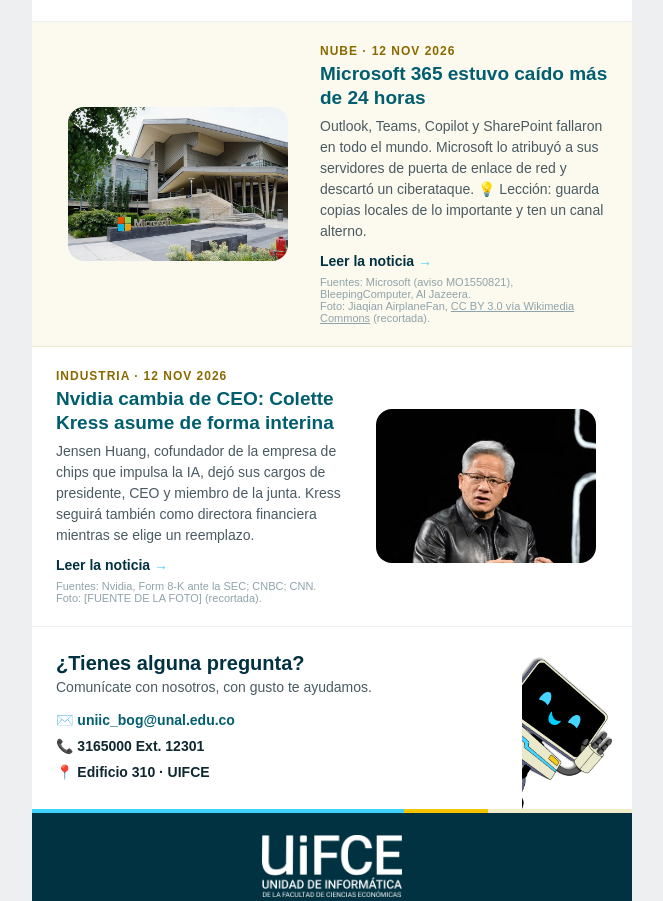
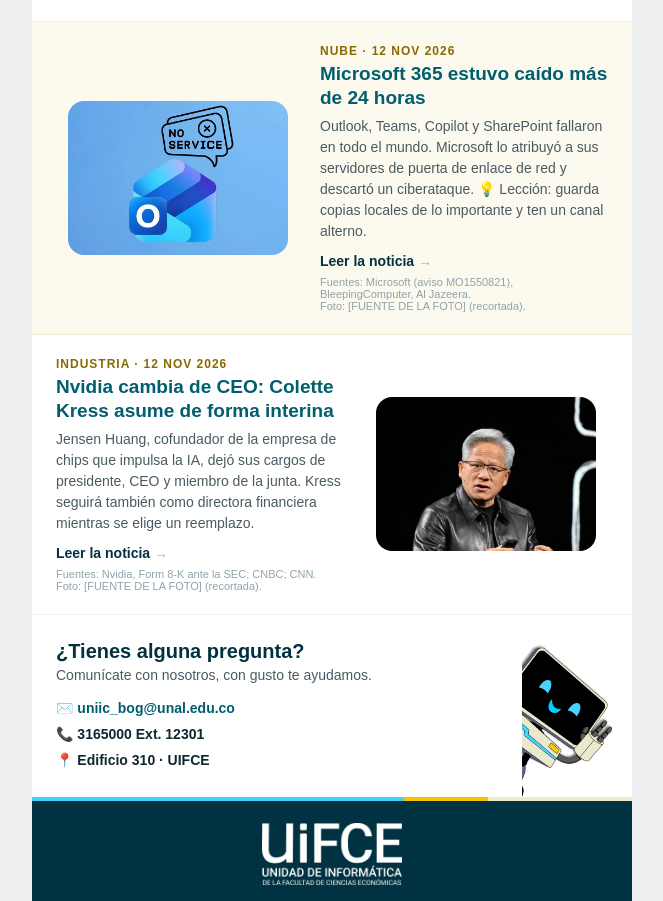
Before and after one commit to cdiazsu-source/ET-BoletinUIFCE1, a plain HTML site: page edicion-01.html in a window 1280 px wide. Shown: the part 2399-3300 px from the top of the page, without its empty margins (308-971 px from the left). Drawn offline with Linux system fonts and the light colour scheme; a web font is replaced by a local one.

Commit message:
Microsoft 365: imagen aportada por el usuario
- Imagen de Outlook "No service" (recortada a 800x560) en correo, MD y TV
- Crédito pendiente marcado con ✏️ CRÉDITO FOTO MICROSOFT
- Se retira la foto de Commons del campus de Redmond

Co-Authored-By: Claude Opus 5.5 <noreply@anthropic.com>

```diff
--- a/edicion-01.html
+++ b/edicion-01.html
@@ -308,14 +308,14 @@
         <table role="presentation" width="100%" cellpadding="0" cellspacing="0" border="0">
           <tr>
             <td class="col col-img" width="244" valign="middle" align="center" style="width:244px; padding:22px 0 22px 24px;">
-              <a href="https://www.bleepingcomputer.com/news/microsoft/massive-microsoft-365-outage-disrupts-outlook-teams-copilot-worldwide/" target="_blank" style="text-decoration:none;"><img src="https://raw.githubusercontent.com/cdiazsu-source/ET-BoletinUIFCE1/main/assets/img/foto-microsoft-redmond.jpg" width="220" alt="Edificio 92 del campus de Microsoft en Redmond, Washington" style="display:block; width:220px; max-width:100%; height:auto; border:0; border-radius:16px; margin:0 auto;"></a>
+              <a href="https://www.bleepingcomputer.com/news/microsoft/massive-microsoft-365-outage-disrupts-outlook-teams-copilot-worldwide/" target="_blank" style="text-decoration:none;"><img src="https://raw.githubusercontent.com/cdiazsu-source/ET-BoletinUIFCE1/main/assets/img/foto-microsoft-outlook-caido.jpg" width="220" alt="Ícono de Outlook con un globo que dice No service" style="display:block; width:220px; max-width:100%; height:auto; border:0; border-radius:16px; margin:0 auto;"></a>
             </td>
             <td class="col col-txt" valign="middle" style="padding:22px 24px 22px 20px; font-family:'Ancizar Sans',Arial,Helvetica,sans-serif; text-align:left;">
               <div style="font-size:12px; font-weight:700; letter-spacing:1px; text-transform:uppercase; color:#8A6A00;">Nube · 12 nov 2026</div>
               <div style="font-size:19px; line-height:24px; font-weight:800; color:#005E6F; padding-top:4px;">Microsoft 365 estuvo caído más de 24 horas</div>
               <div style="font-size:14px; line-height:21px; color:#4A5A62; padding-top:6px;">Outlook, Teams, Copilot y SharePoint fallaron en todo el mundo. Microsoft lo atribuyó a sus servidores de puerta de enlace de red y descartó un ciberataque. 💡 Lección: guarda copias locales de lo importante y ten un canal alterno.</div>
               <div style="padding-top:10px;"><a href="https://www.bleepingcomputer.com/news/microsoft/massive-microsoft-365-outage-disrupts-outlook-teams-copilot-worldwide/" target="_blank" style="font-size:14px; font-weight:800; color:#003241; text-decoration:none;">Leer la noticia <span style="color:#3ED3FF;">→</span></a></div>
-              <div style="font-size:11px; color:#8FA3AB; padding-top:6px;">Fuentes: Microsoft (aviso MO1550821), BleepingComputer, Al Jazeera.<br>Foto: Jiaqian AirplaneFan, <a href="https://commons.wikimedia.org/wiki/File:Building_92_of_Microsoft_Redmond_Campus_-_panoramio.jpg" target="_blank" style="color:#8FA3AB;">CC BY 3.0 vía Wikimedia Commons</a> (recortada).</div>
+              <div style="font-size:11px; color:#8FA3AB; padding-top:6px;">Fuentes: Microsoft (aviso MO1550821), BleepingComputer, Al Jazeera.<br><!-- ✏️ CRÉDITO FOTO MICROSOFT -->Foto: [FUENTE DE LA FOTO] (recortada).</div>
             </td>
           </tr>
         </table>
```
Also changed, not shown: edicion-01-tv.html (+2 -2 lines), assets/img/foto-microsoft-outlook-caido.jpg (added), assets/img/foto-microsoft-redmond.jpg (deleted), 1 other file.
